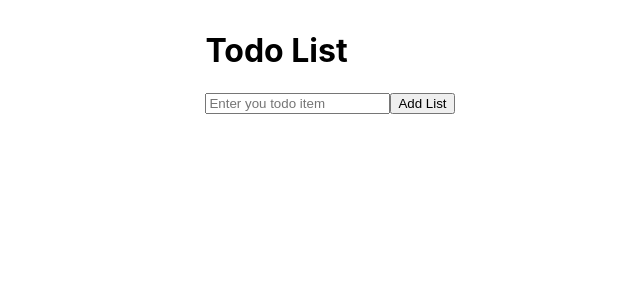
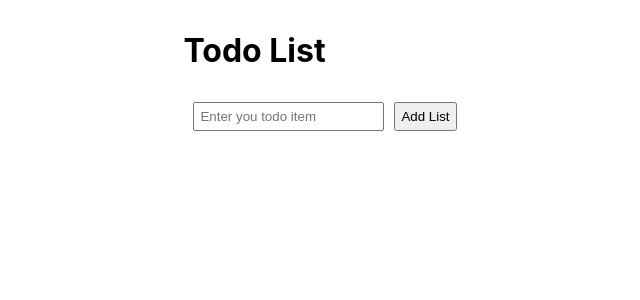
Before and after one commit to sanu-basak/react-practice, a React (Create React App) app: page / in a window 1280 px wide. Shown: the top 300 px of the page, without its empty margins (320-960 px from the left). Built offline with nearby package versions, Linux system fonts and the light colour scheme.

Commit message:
Todo - Css enhance

```diff
--- a/src/App.css
+++ b/src/App.css
@@ -165,3 +165,18 @@ table {
   background-color: bisque;
   border: 1px solid black;
 }
+
+.search-input {
+  padding: 10px;
+  text-align: center;
+}
+
+.text-input {
+  padding: 5px;
+  margin-right: 10px;
+}
+
+.text-btn {
+  padding: 5px;
+  margin-right: 10px;
+}
--- a/src/components/ToDoList.jsx
+++ b/src/components/ToDoList.jsx
@@ -74,8 +74,8 @@ const ToDoList = () => {
         <div className="job-main-container">
             <h1>Todo List</h1>
             <div className="search-input">
-                <input type="text" placeholder="Enter you todo item" value={items} onChange={(e) => setItems(e.target.value)}/>
-                <button onClick={handlerAddTodo}>Add List</button>
+                <input className="text-input" type="text" placeholder="Enter you todo item" value={items} onChange={(e) => setItems(e.target.value)}/>
+                <button className="text-btn" onClick={handlerAddTodo}>Add List</button>
             </div>
             <div className="todo-list">
                 {
```
